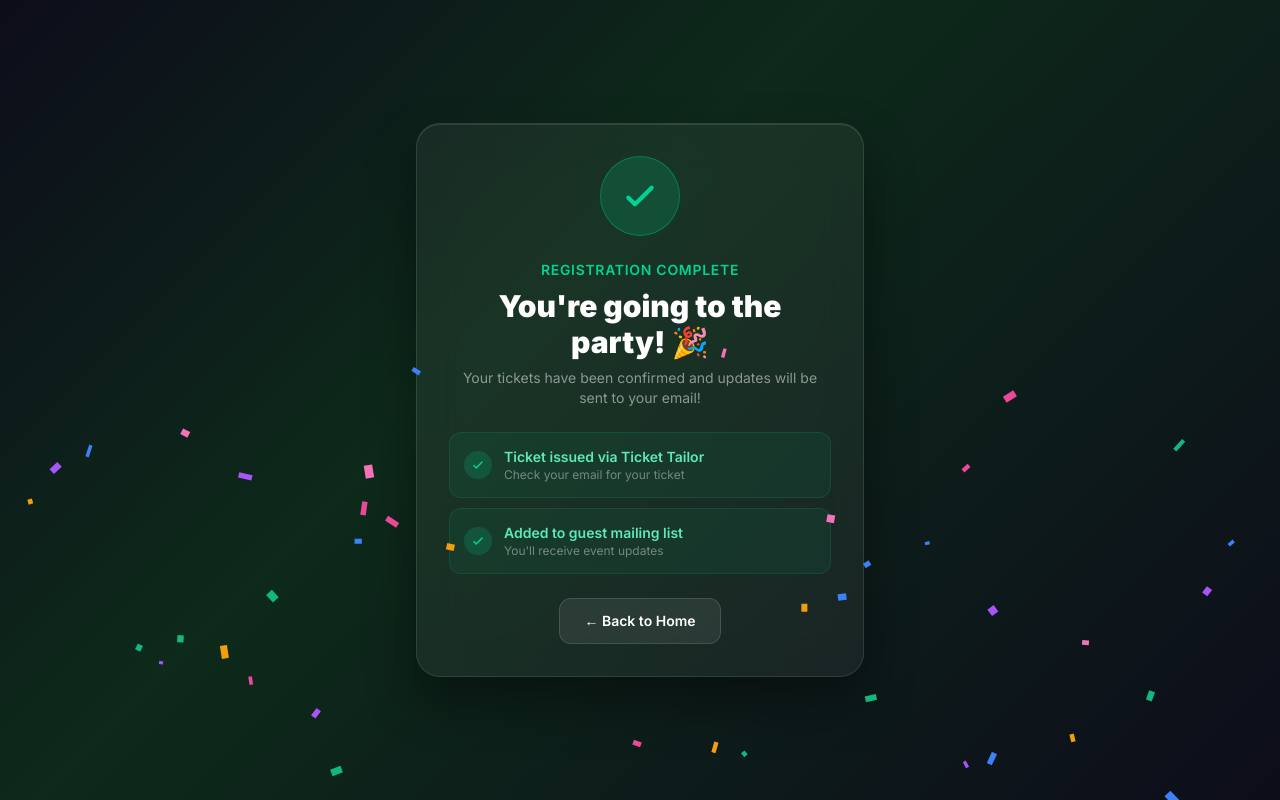
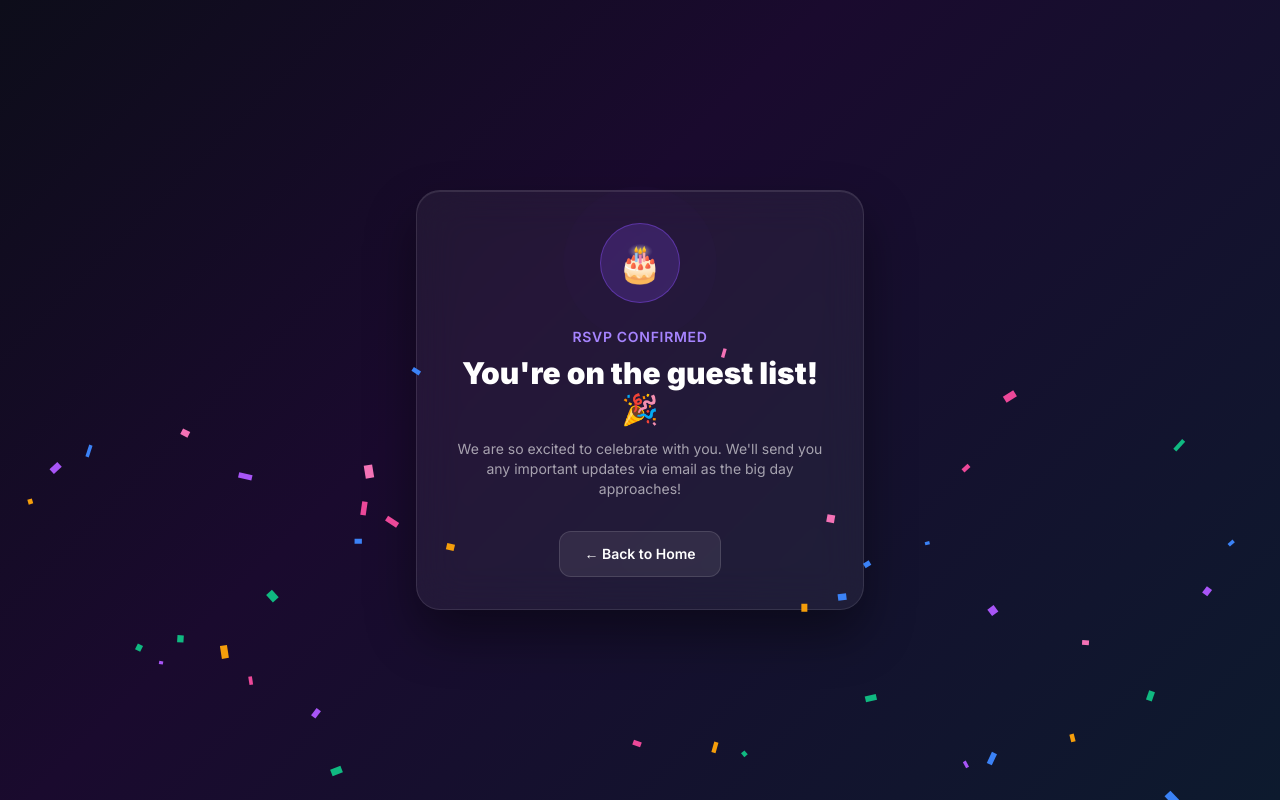
Before and after one commit to jemarsolutions/ticket-app, a Next.js app: page /success in a window 1280 px wide. Built offline with nearby package versions, Linux system fonts and the light colour scheme.

Commit message:
Additional app enhancement.

```diff
--- a/app/admin/page.tsx
+++ b/app/admin/page.tsx
@@ -58,6 +58,13 @@ function AttendeesList() {
 
   useEffect(() => {
     fetchAttendees();
+
+    // Auto-refresh every 30 seconds
+    const interval = setInterval(() => {
+      fetchAttendees();
+    }, 30000);
+
+    return () => clearInterval(interval);
   }, [fetchAttendees]);
 
   return (
@@ -176,6 +183,21 @@ function AttendeesList() {
 }
 
 export default function AdminPage() {
+  const [isAuthenticated, setIsAuthenticated] = useState(false);
+  const [pinInput, setPinInput] = useState("");
+  const [pinError, setPinError] = useState(false);
+
+  const handlePinSubmit = (e: React.FormEvent) => {
+    e.preventDefault();
+    if (pinInput === "0629") {
+      setIsAuthenticated(true);
+      setPinError(false);
+    } else {
+      setPinError(true);
+      setPinInput("");
+    }
+  };
+
   return (
     <div className="min-h-screen bg-[#0d0d1a]" style={{ fontFamily: "'Inter', sans-serif" }}>
       <link
@@ -208,8 +230,29 @@ export default function AdminPage() {
       </div>
 
       <div className="max-w-5xl mx-auto px-6 py-10">
-        {/* Attendees List */}
-        <AttendeesList />
+        {!isAuthenticated ? (
+          <div className="max-w-sm mx-auto mt-20 bg-white/5 border border-white/10 rounded-3xl p-8 backdrop-blur-sm shadow-xl text-center">
+            <div className="text-4xl mb-4">🔒</div>
+            <h2 className="text-white font-bold text-xl mb-2">Admin Access</h2>
+            <p className="text-white/50 text-sm mb-6">Enter the PIN to view the guest list.</p>
+            <form onSubmit={handlePinSubmit}>
+              <input
+                type="password"
+                value={pinInput}
+                onChange={(e) => setPinInput(e.target.value)}
+                placeholder="Enter PIN (1234)"
+                className="w-full bg-black/20 border border-white/10 rounded-xl px-4 py-3 text-center text-white text-lg tracking-widest focus:outline-none focus:border-violet-500/50 mb-4"
+                autoFocus
+              />
+              {pinError && <p className="text-red-400 text-xs mb-4">Incorrect PIN. Try again.</p>}
+              <button type="submit" className="w-full py-3 bg-violet-600 hover:bg-violet-500 text-white rounded-xl font-bold transition-colors shadow-[0_4px_15px_rgba(139,92,246,0.3)]">
+                Unlock Dashboard
+              </button>
+            </form>
+          </div>
+        ) : (
+          <AttendeesList />
+        )}
       </div>
     </div>
   );
--- a/app/layout.tsx
+++ b/app/layout.tsx
@@ -13,8 +13,8 @@ const geistMono = Geist_Mono({
 });
 
 export const metadata: Metadata = {
-  title: "Create Next App",
-  description: "Generated by create next app",
+  title: "Gaddie's 5th Birthday! 🎂",
+  description: "You're invited to celebrate Gaddie's 5th Birthday. RSVP here!",
 };
 
 export default function RootLayout({
--- a/app/success/page.tsx
+++ b/app/success/page.tsx
@@ -91,7 +91,7 @@ function SuccessContent() {
     <div
       className="min-h-screen flex items-center justify-center p-4"
       style={{
-        background: "linear-gradient(135deg, #0d0d1a 0%, #0d2a1a 40%, #0d0d1a 100%)",
+        background: "linear-gradient(135deg, #0d0d1a 0%, #1a0a2e 40%, #0d1a2e 100%)",
         fontFamily: "'Inter', sans-serif",
       }}
     >
@@ -114,59 +114,22 @@ function SuccessContent() {
         >
           {/* Success icon */}
           <div className="relative w-20 h-20 mx-auto mb-6">
-            <div className="absolute inset-0 rounded-full bg-emerald-500/20 animate-ping" />
-            <div className="relative w-20 h-20 rounded-full bg-emerald-500/20 border border-emerald-500/40 flex items-center justify-center">
-              <svg className="w-10 h-10 text-emerald-400" fill="none" stroke="currentColor" viewBox="0 0 24 24">
-                <path strokeLinecap="round" strokeLinejoin="round" strokeWidth={2.5} d="M5 13l4 4L19 7" />
-              </svg>
+            <div className="absolute inset-0 rounded-full bg-violet-500/20 animate-ping" />
+            <div className="relative w-20 h-20 rounded-full bg-violet-500/20 border border-violet-500/40 flex items-center justify-center text-4xl">
+              🎂
             </div>
           </div>
 
-          <div className="mb-6">
-            <p className="text-emerald-400 font-semibold text-sm uppercase tracking-wider mb-2">
-              Registration Complete
+          <div className="mb-8">
+            <p className="text-violet-400 font-semibold text-sm uppercase tracking-wider mb-2">
+              RSVP Confirmed
             </p>
-            <h1 className="text-3xl font-black text-white mb-2">
-              You&apos;re going to the party! 🎉
+            <h1 className="text-3xl font-black text-white mb-3">
+              You&apos;re on the guest list! 🎉
             </h1>
-            <p className="text-white/50 text-sm">
-              Your tickets have been confirmed and updates will be sent to your email!
+            <p className="text-white/60 text-sm">
+              We are so excited to celebrate with you. We'll send you any important updates via email as the big day approaches!
             </p>
-          </div>
-
-          {/* Integration confirmations */}
-          <div className="space-y-2.5 mb-6">
-            <div
-              className="flex items-center gap-3 p-3.5 rounded-xl text-left"
-              style={{ background: "rgba(16,185,129,0.08)", border: "1px solid rgba(16,185,129,0.15)" }}
-            >
-              <div className="w-7 h-7 rounded-full bg-emerald-500/20 flex items-center justify-center flex-shrink-0">
-                <svg className="w-3.5 h-3.5 text-emerald-400" fill="none" stroke="currentColor" viewBox="0 0 24 24">
-                  <path strokeLinecap="round" strokeLinejoin="round" strokeWidth={2.5} d="M5 13l4 4L19 7" />
-                </svg>
-              </div>
-              <div>
-                <p className="text-emerald-300 font-semibold text-sm">Ticket issued via Ticket Tailor</p>
-                <p className="text-white/40 text-xs">Check your email for your ticket</p>
-              </div>
-            </div>
-
-            <div
-              className="flex items-center gap-3 p-3.5 rounded-xl text-left"
-              style={{ background: "rgba(16,185,129,0.08)", border: "1px solid rgba(16,185,129,0.15)" }}
-            >
-              <div className="w-7 h-7 rounded-full bg-emerald-500/20 flex items-center justify-center flex-shrink-0">
-                <svg className="w-3.5 h-3.5 text-emerald-400" fill="none" stroke="currentColor" viewBox="0 0 24 24">
-                  <path strokeLinecap="round" strokeLinejoin="round" strokeWidth={2.5} d="M5 13l4 4L19 7" />
-                </svg>
-              </div>
-              <div>
-                <p className="text-emerald-300 font-semibold text-sm">Added to guest mailing list</p>
-                <p className="text-white/40 text-xs">
-                  You'll receive event updates
-                </p>
-              </div>
-            </div>
           </div>
 
           <Link
```
